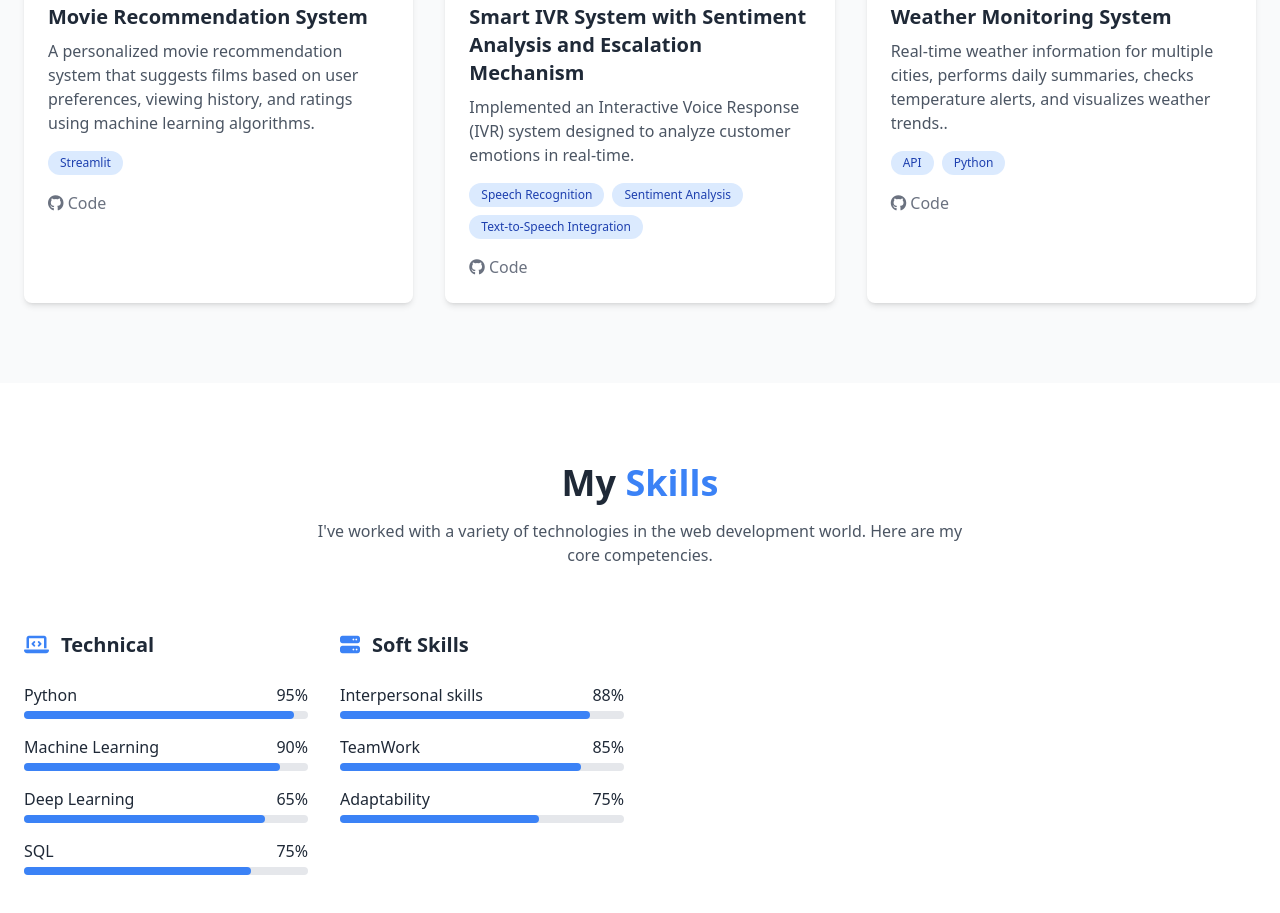
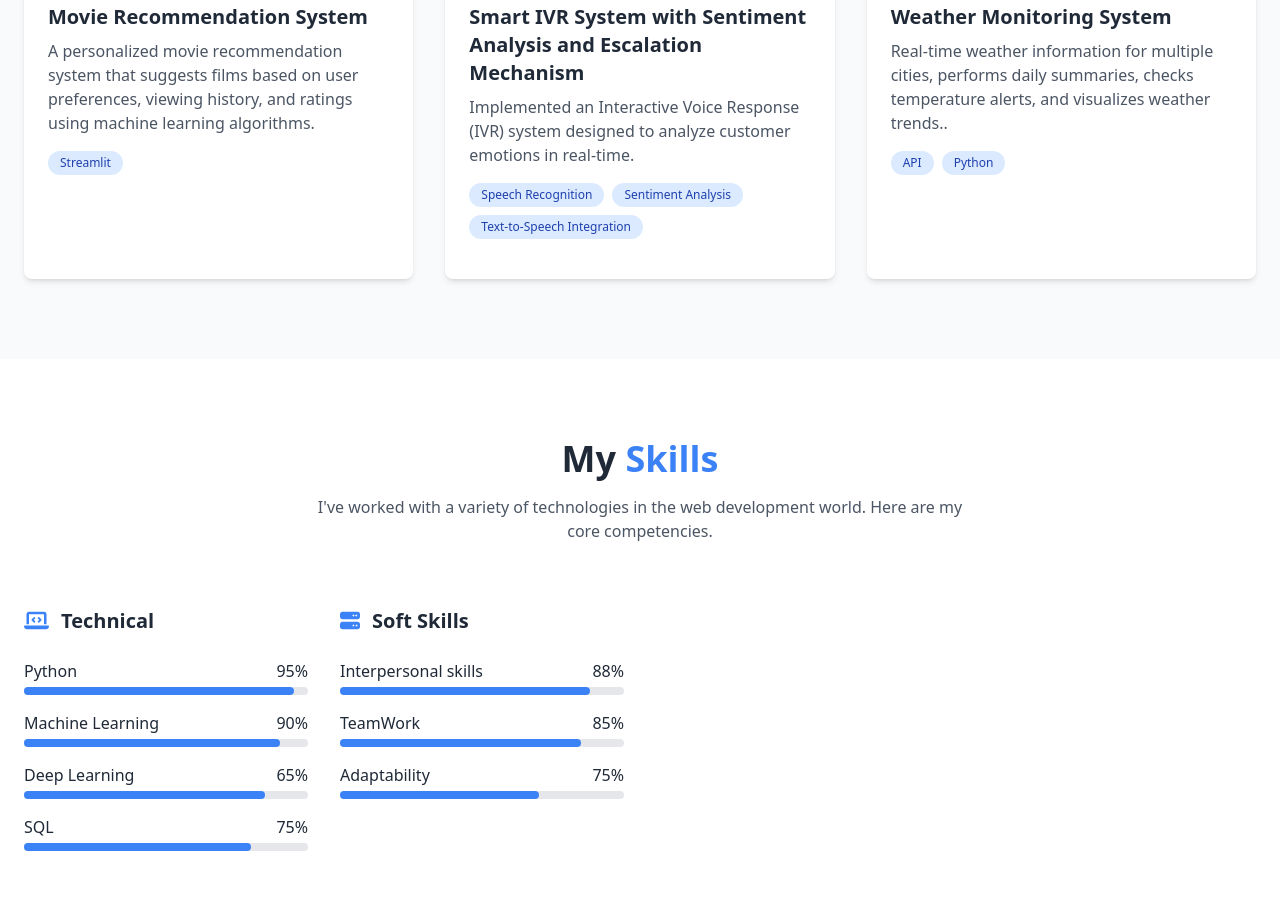
Before and after one commit to saisireesha4/developer-portfolio, a plain HTML site: page index.html in a window 1280 px wide. Shown: the part 2025-2938 px from the top of the page. Drawn offline with nearby package versions, Linux system fonts and the light colour scheme; no server answers.

Commit message:
Update index.html

```diff
--- a/index.html
+++ b/index.html
@@ -216,12 +216,7 @@ A personalized movie recommendation system that suggests films based on user pre
                             <span class="bg-blue-100 text-blue-800 text-xs px-3 py-1 rounded-full">Streamlit</span>
 
                         </div>
-                        <div class="flex space-x-3">
 
-                            <a href="#" class="text-gray-500 hover:text-gray-700">
-                                <i class="fab fa-github"></i> Code
-                            </a>
-                        </div>
                     </div>
                 </div>
 
@@ -241,12 +236,7 @@ A personalized movie recommendation system that suggests films based on user pre
                             <span class="bg-blue-100 text-blue-800 text-xs px-3 py-1 rounded-full">Sentiment Analysis</span>
                             <span class="bg-blue-100 text-blue-800 text-xs px-3 py-1 rounded-full">Text-to-Speech Integration </span>
                         </div>
-                        <div class="flex space-x-3">
 
-                            <a href="#" class="text-gray-500 hover:text-gray-700">
-                                <i class="fab fa-github"></i> Code
-                            </a>
-                        </div>
                     </div>
                 </div>
 
@@ -265,12 +255,7 @@ A personalized movie recommendation system that suggests films based on user pre
                             <span class="bg-blue-100 text-blue-800 text-xs px-3 py-1 rounded-full">API</span>
                             <span class="bg-blue-100 text-blue-800 text-xs px-3 py-1 rounded-full">Python</span>
                         </div>
-                        <div class="flex space-x-3">
 
-                            <a href="#" class="text-gray-500 hover:text-gray-700">
-                                <i class="fab fa-github"></i> Code
-                            </a>
-                        </div>
                     </div>
                 </div>
             </div>
```
